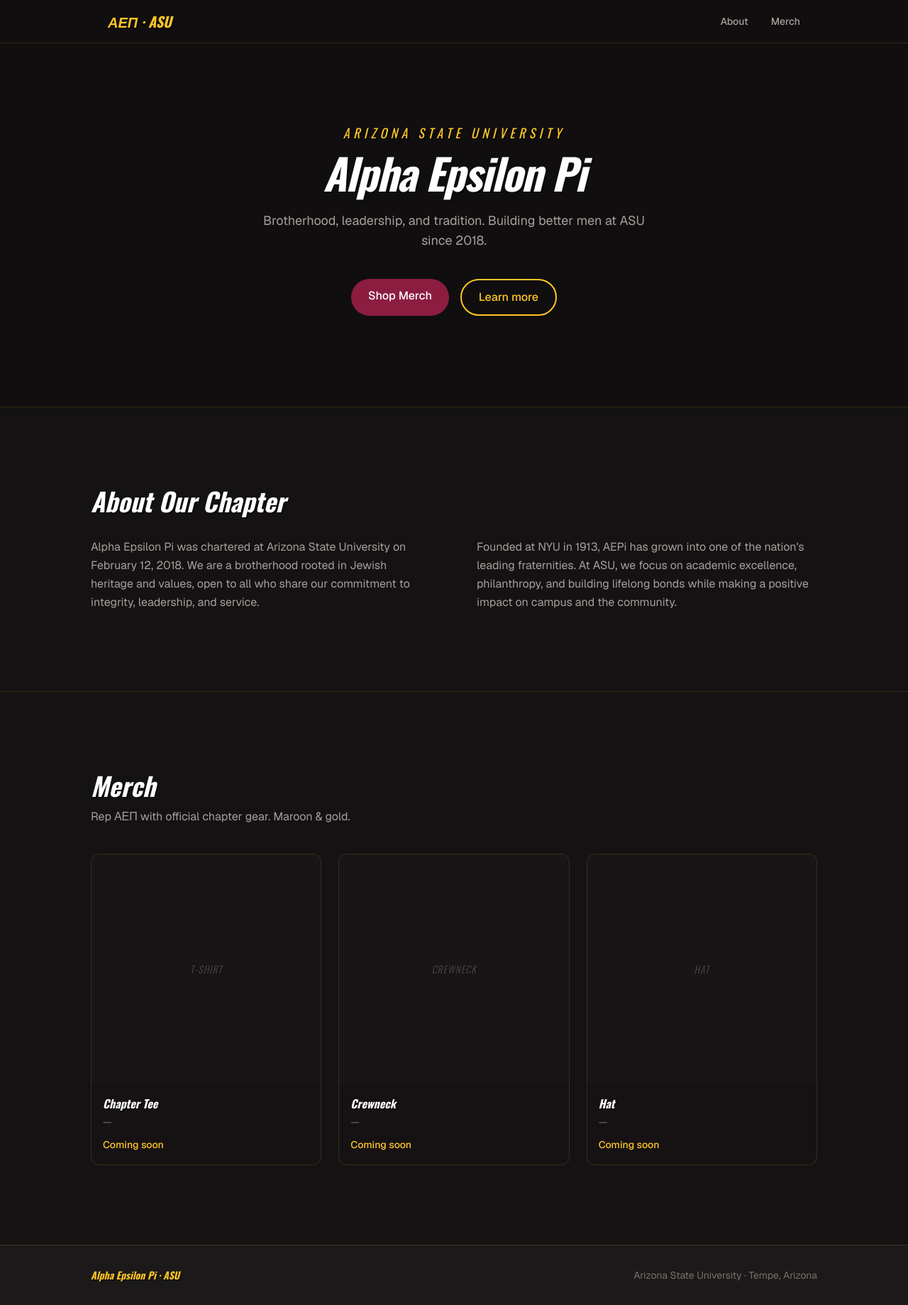
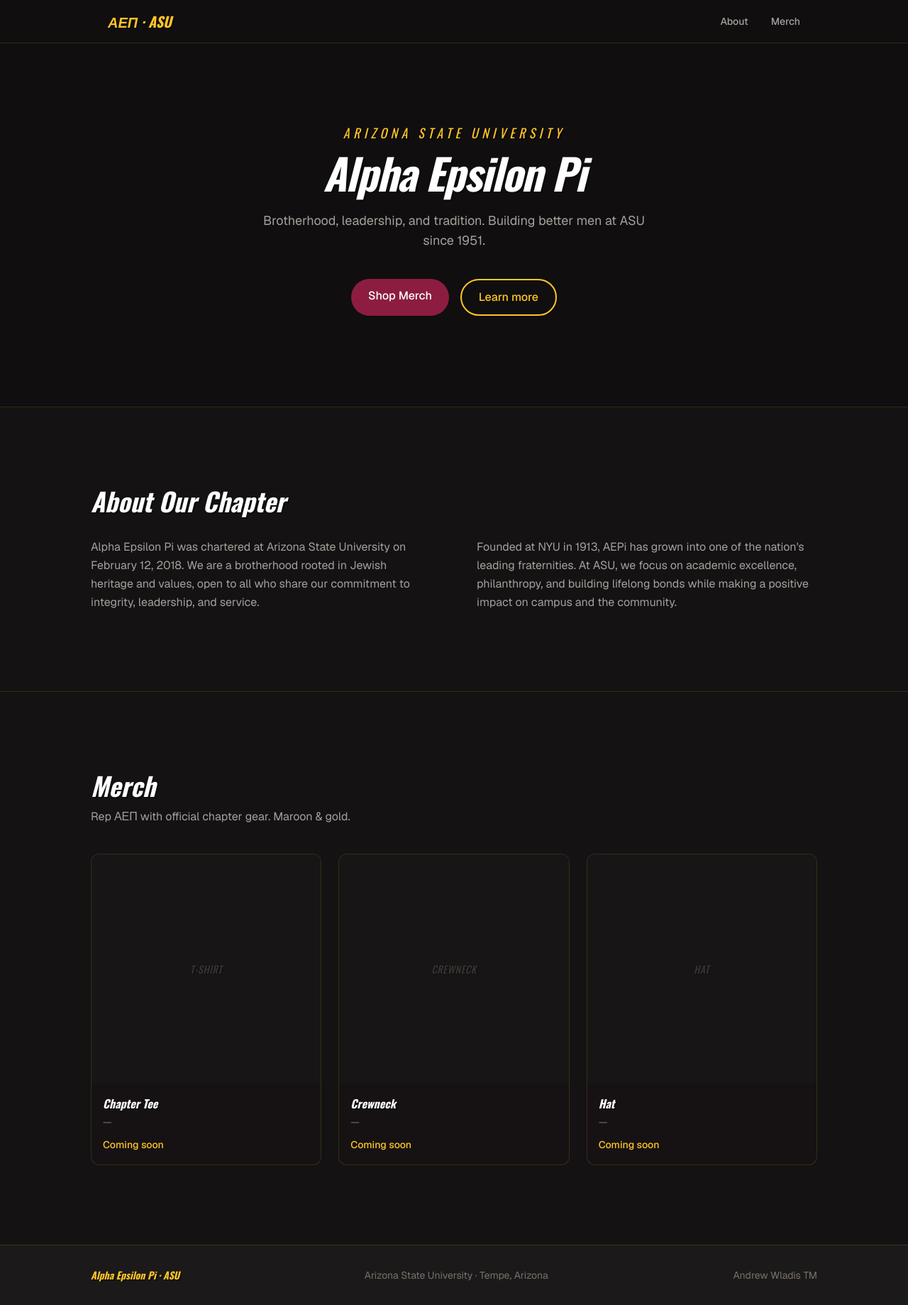
Before and after one commit to AndrewWladis/asuaepi, a Next.js app: page / in a window 1280 px wide. Shown: the whole page at 71% size. Built offline with nearby package versions, Linux system fonts and the light colour scheme.

Commit message:
Added Andrew Wladis easter egg

```diff
--- a/app/layout.tsx
+++ b/app/layout.tsx
@@ -16,7 +16,7 @@
 export const metadata: Metadata = {
   title: "Alpha Epsilon Pi | ASU",
   description:
-    "Alpha Epsilon Pi at Arizona State University. Brotherhood, leadership, and tradition since our charter in 2018.",
+    "Alpha Epsilon Pi at Arizona State University. Brotherhood, leadership, and tradition since our charter in 1951.",
 };
 
 export default function RootLayout({
--- a/app/page.tsx
+++ b/app/page.tsx
@@ -38,7 +38,7 @@
               Alpha Epsilon Pi
             </h1>
             <p className="mx-auto mt-6 max-w-xl text-lg text-stone-400">
-              Brotherhood, leadership, and tradition. Building better men at ASU since 2018.
+              Brotherhood, leadership, and tradition. Building better men at ASU since 1951.
             </p>
             <div className="mt-10 flex justify-center gap-4">
               <a
@@ -136,6 +136,14 @@
           <span className="text-sm text-stone-500">
             Arizona State University · Tempe, Arizona
           </span>
+          <a
+            href="https://www.instagram.com/andywl27/"
+            target="_blank"
+            rel="noopener noreferrer"
+            className="text-sm text-stone-500 transition hover:text-[var(--gold)]"
+          >
+            Andrew Wladis TM
+          </a>
         </div>
       </footer>
     </div>
```
Also changed, not shown: public/sametimeaswaxman.jpeg (added).
